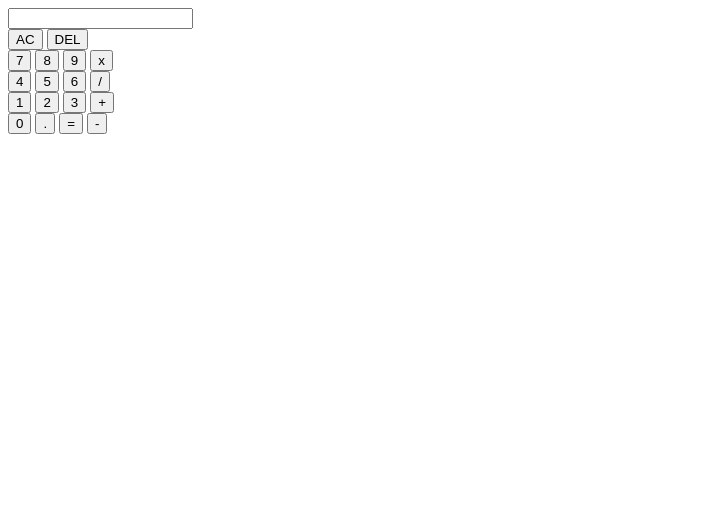
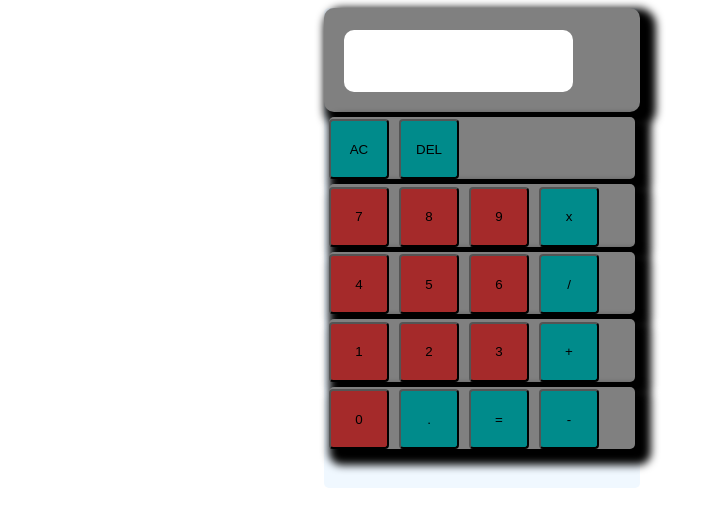
Before and after one commit to robsdagreat/Web-tech, a plain HTML site: page index.html in a window 1280 px wide. Shown: the whole page, without its empty margins (0-718 px from the left). Drawn offline with Linux system fonts and the light colour scheme.

Commit message:
adding some changes

```diff
--- a/index.html
+++ b/index.html
@@ -2,7 +2,7 @@
 <html>
     <head>
         <title>standard calculator</title>
-        <link rel="stylesheet" href="calculator.css" type="text/css">
+        <link rel="stylesheet" href="./styles/index.css" type="text/css">
 
     </head>
     <body>
```
